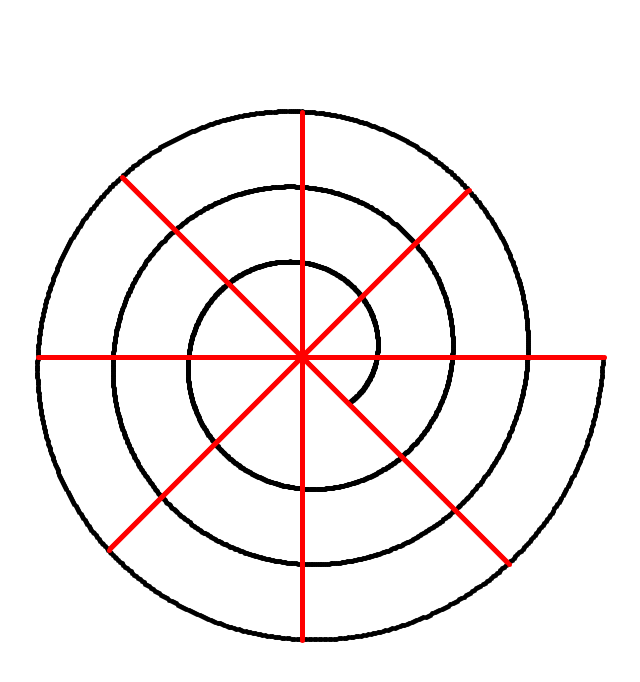
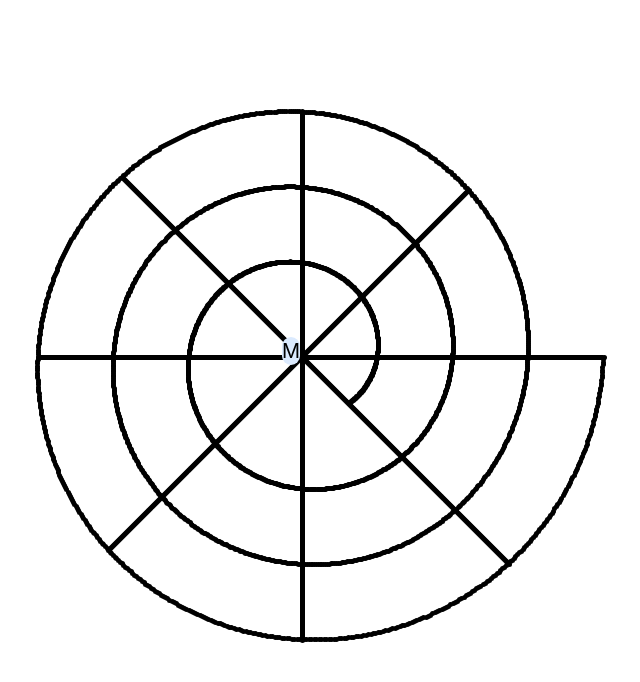
Before and after one commit to zachm01/wordcoil, a React (Vite) app: page / in a window 1280 px wide. Shown: the top 682 px of the page, without its empty margins (320-960 px from the left). Built offline with nearby package versions, Linux system fonts and the light colour scheme.

Commit message:
Add Letter component to display characters within the puzzle

```diff
--- a/src/App.tsx
+++ b/src/App.tsx
@@ -1,3 +1,4 @@
+import { Letter } from "./shapes/letter"
 import { XLine, Line, linspace } from "./shapes/line"
 import { Spiral } from "./shapes/spiral"
 
@@ -40,6 +41,8 @@ function App() {
           )
         })
       }
+
+      <Letter char="M" x={0} y={0}/>
     </>
   )
 }
--- /dev/null
+++ b/src/shapes/letter.tsx
@@ -0,0 +1,17 @@
+import { center, offset } from "../App"
+
+const diameter = 10
+
+export function Letter(props: {char: string, x: number, y: number}) {
+  return (
+    <div style={{
+      "position": "absolute",
+      "left": center.x + props.x + offset.x - 2 * diameter,
+      "top": center.y + props.y + offset.y - 2 * diameter
+    }}>
+      <div className={`rounded-full w-${diameter} h-${diameter} flex items-center justify-center text-xl bg-blue-100`}>
+        {props.char}
+      </div>
+    </div>
+  )
+}
--- a/src/shapes/line.tsx
+++ b/src/shapes/line.tsx
@@ -76,7 +76,7 @@ export function Line(props: {
         [...Array(numSteps).keys()].map(ix => {
           return (
             <Dot
-              color="#ff0000"
+              color="#000"
               key={ix}
               diameter={weight}
               x={xValues[ix]}
```
